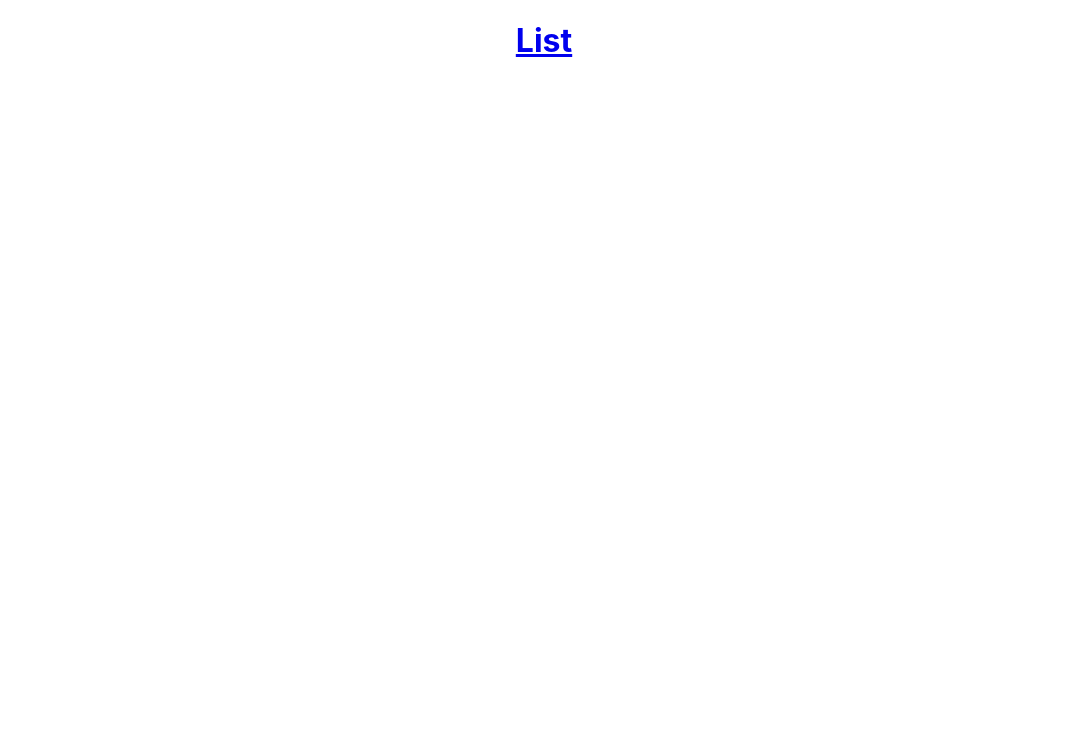
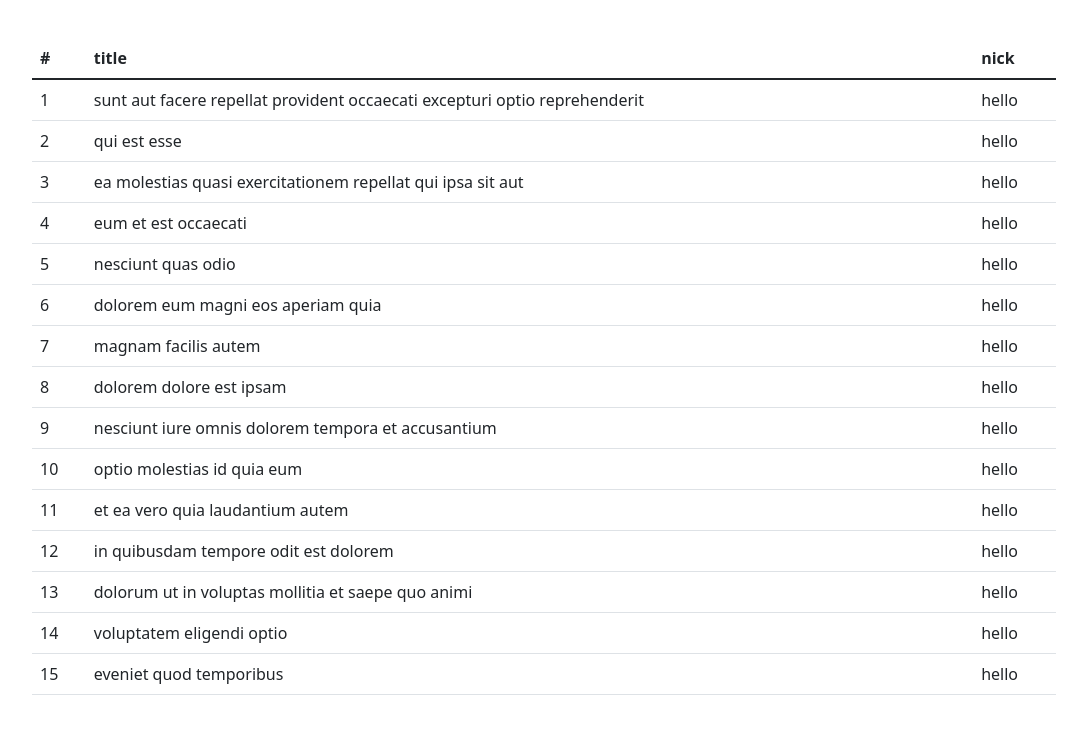
Before and after one commit to phw-plain/React-Blog, a React (Create React App) app: page /list in a window 1280 px wide. Shown: the top 734 px of the page, without its empty margins (96-1183 px from the left). Built offline with nearby package versions, Linux system fonts and the light colour scheme.

Commit message:
list 1일차

```diff
--- a/package.json
+++ b/package.json
@@ -9,7 +9,7 @@
     "react": "^18.2.0",
     "react-dom": "^18.2.0",
     "react-router-dom": "^6.3.0",
-    "react-scripts": "5.0.1",
+    "react-scripts": "^5.0.1",
     "web-vitals": "^2.1.4"
   },
   "scripts": {
--- a/public/index.html
+++ b/public/index.html
@@ -39,5 +39,11 @@
       To begin the development, run `npm start` or `yarn start`.
       To create a production bundle, use `npm run build` or `yarn build`.
     -->
+    <link
+    rel="stylesheet"
+    href="https://cdn.jsdelivr.net/npm/bootstrap@5.1.3/dist/css/bootstrap.min.css"
+    integrity="sha384-1BmE4kWBq78iYhFldvKuhfTAU6auU8tT94WrHftjDbrCEXSU1oBoqyl2QvZ6jIW3"
+    crossorigin="anonymous"
+  />
   </body>
 </html>
--- a/src/components/List.js
+++ b/src/components/List.js
@@ -1,16 +1,119 @@
-import React from 'react';
-import { Link } from 'react-router-dom';
+import React, { Component } from 'react';
 
-const List = () => {
+const todos = [{
+    "id": 1,
+    "title": "sunt aut facere repellat provident occaecati excepturi optio reprehenderit",
+    "body": "quia et suscipit\nsuscipit recusandae consequuntur expedita et cum\nreprehenderit molestiae ut ut quas totam\nnostrum rerum est autem sunt rem eveniet architecto"
+},
+{
+    "id": 2,
+    "title": "qui est esse",
+    "body": "est rerum tempore vitae\nsequi sint nihil reprehenderit dolor beatae ea dolores neque\nfugiat blanditiis voluptate porro vel nihil molestiae ut reiciendis\nqui aperiam non debitis possimus qui neque nisi nulla"
+},
+{
+    "id": 3,
+    "title": "ea molestias quasi exercitationem repellat qui ipsa sit aut",
+    "body": "et iusto sed quo iure\nvoluptatem occaecati omnis eligendi aut ad\nvoluptatem doloribus vel accusantium quis pariatur\nmolestiae porro eius odio et labore et velit aut"
+},
+{
+    "id": 4,
+    "title": "eum et est occaecati",
+    "body": "ullam et saepe reiciendis voluptatem adipisci\nsit amet autem assumenda provident rerum culpa\nquis hic commodi nesciunt rem tenetur doloremque ipsam iure\nquis sunt voluptatem rerum illo velit"
+},
+{
+    "id": 5,
+    "title": "nesciunt quas odio",
+    "body": "repudiandae veniam quaerat sunt sed\nalias aut fugiat sit autem sed est\nvoluptatem omnis possimus esse voluptatibus quis\nest aut tenetur dolor neque"
+},
+{
+    "id": 6,
+    "title": "dolorem eum magni eos aperiam quia",
+    "body": "ut aspernatur corporis harum nihil quis provident sequi\nmollitia nobis aliquid molestiae\nperspiciatis et ea nemo ab reprehenderit accusantium quas\nvoluptate dolores velit et doloremque molestiae"
+},
+{
+    "id": 7,
+    "title": "magnam facilis autem",
+    "body": "dolore placeat quibusdam ea quo vitae\nmagni quis enim qui quis quo nemo aut saepe\nquidem repellat excepturi ut quia\nsunt ut sequi eos ea sed quas"
+},
+{
+    "id": 8,
+    "title": "dolorem dolore est ipsam",
+    "body": "dignissimos aperiam dolorem qui eum\nfacilis quibusdam animi sint suscipit qui sint possimus cum\nquaerat magni maiores excepturi\nipsam ut commodi dolor voluptatum modi aut vitae"
+},
+{
+    "id": 9,
+    "title": "nesciunt iure omnis dolorem tempora et accusantium",
+    "body": "consectetur animi nesciunt iure dolore\nenim quia ad\nveniam autem ut quam aut nobis\net est aut quod aut provident voluptas autem voluptas"
+},
+{
+    "id": 10,
+    "title": "optio molestias id quia eum",
+    "body": "quo et expedita modi cum officia vel magni\ndoloribus qui repudiandae\nvero nisi sit\nquos veniam quod sed accusamus veritatis error"
+},
+{
+    "id": 11,
+    "title": "et ea vero quia laudantium autem",
+    "body": "delectus reiciendis molestiae occaecati non minima eveniet qui voluptatibus\naccusamus in eum beatae sit\nvel qui neque voluptates ut commodi qui incidunt\nut animi commodi"
+},
+{
+    "id": 12,
+    "title": "in quibusdam tempore odit est dolorem",
+    "body": "itaque id aut magnam\npraesentium quia et ea odit et ea voluptas et\nsapiente quia nihil amet occaecati quia id voluptatem\nincidunt ea est distinctio odio"
+},
+{
+    "id": 13,
+    "title": "dolorum ut in voluptas mollitia et saepe quo animi",
+    "body": "aut dicta possimus sint mollitia voluptas commodi quo doloremque\niste corrupti reiciendis voluptatem eius rerum\nsit cumque quod eligendi laborum minima\nperferendis recusandae assumenda consectetur porro architecto ipsum ipsam"
+},
+{
+    "id": 14,
+    "title": "voluptatem eligendi optio",
+    "body": "fuga et accusamus dolorum perferendis illo voluptas\nnon doloremque neque facere\nad qui dolorum molestiae beatae\nsed aut voluptas totam sit illum"
+},
+{
+    "id": 15,
+    "title": "eveniet quod temporibus",
+    "body": "reprehenderit quos placeat\nvelit minima officia dolores impedit repudiandae molestiae nam\nvoluptas recusandae quis delectus\nofficiis harum fugiat vitae"
+}]
+let a = JSON.parse(JSON.stringify(todos));
+console.log(a)
 
-    return(
-        <div>
-            <Link to={`/list/${1}`}>
-                <h1>List</h1>
-            </Link>
-        </div>
-    )
+class List extends Component {
+    state = {
+        data: a
+    }
+    render() {
+        const content = this.state.data.map((list) => (
+            <tr><td>{list.id}</td><td>{list.title}</td><td>hello</td></tr>
+        ))
+        const styles={
+            width :"80%",
+            margin : "3%"
+        }
+        return (
+            <div>
+                <div class="table-responsive">
+                    <center>
+                        <table class="table" style={styles} >
+                        <thead>
+                            <tr>
+                                <th>#</th>
+                                <th>title</th>
+                                <th>nick</th>
+                            </tr>
+                        </thead>
+                        <tbody>
+                            {content}
+                        </tbody>
+                    </table>
+                    </center>
+                </div>
+
+            </div>
+        )
+    }
 
 }
 
+
 export default List;
```
Also changed, not shown: 1 other file (tests, documents, lock files or other folders).
